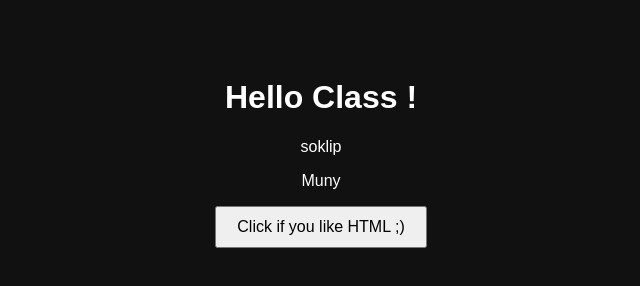
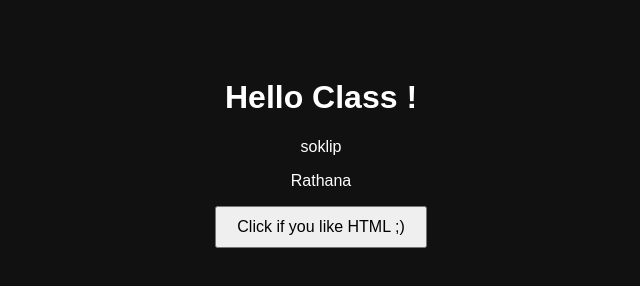
Before and after one commit to paullzea/Web-Introduction-Group-Project, a plain HTML site: page index.html in a window 1280 px wide. Shown: the full height of the page, 319-959 px from the left. Drawn offline with Linux system fonts and the light colour scheme.

Commit message:
Add a new paragraph for 'Rathana' in index.html

```diff
--- a/index.html
+++ b/index.html
@@ -9,7 +9,7 @@
 
   <h1> Hello Class !</h1>
   <p>soklip</p>
-  <p>Muny</p>
+   <p>Rathana</p>
 
 
   <button id="btn">Click if you like HTML ;)</button>
```
